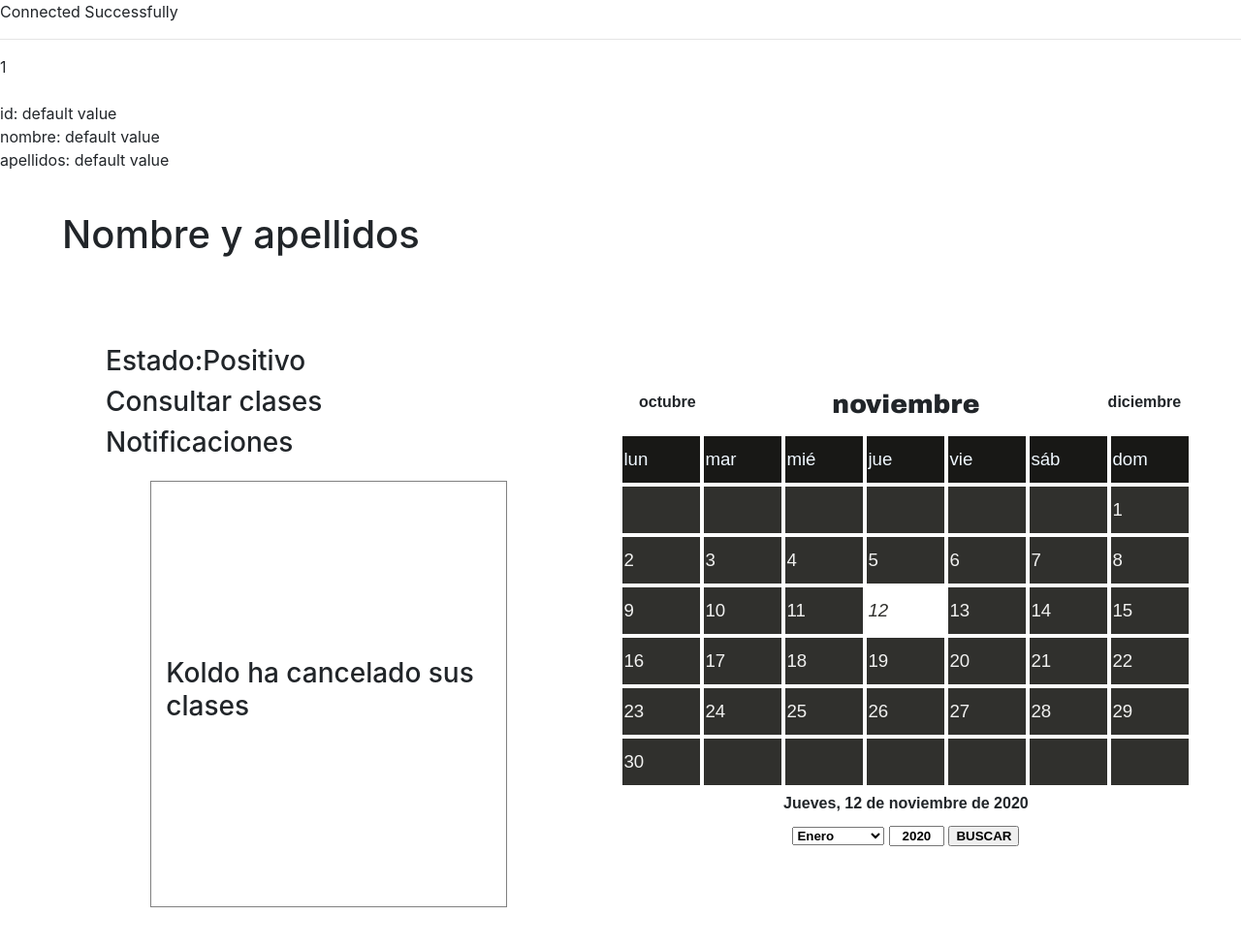
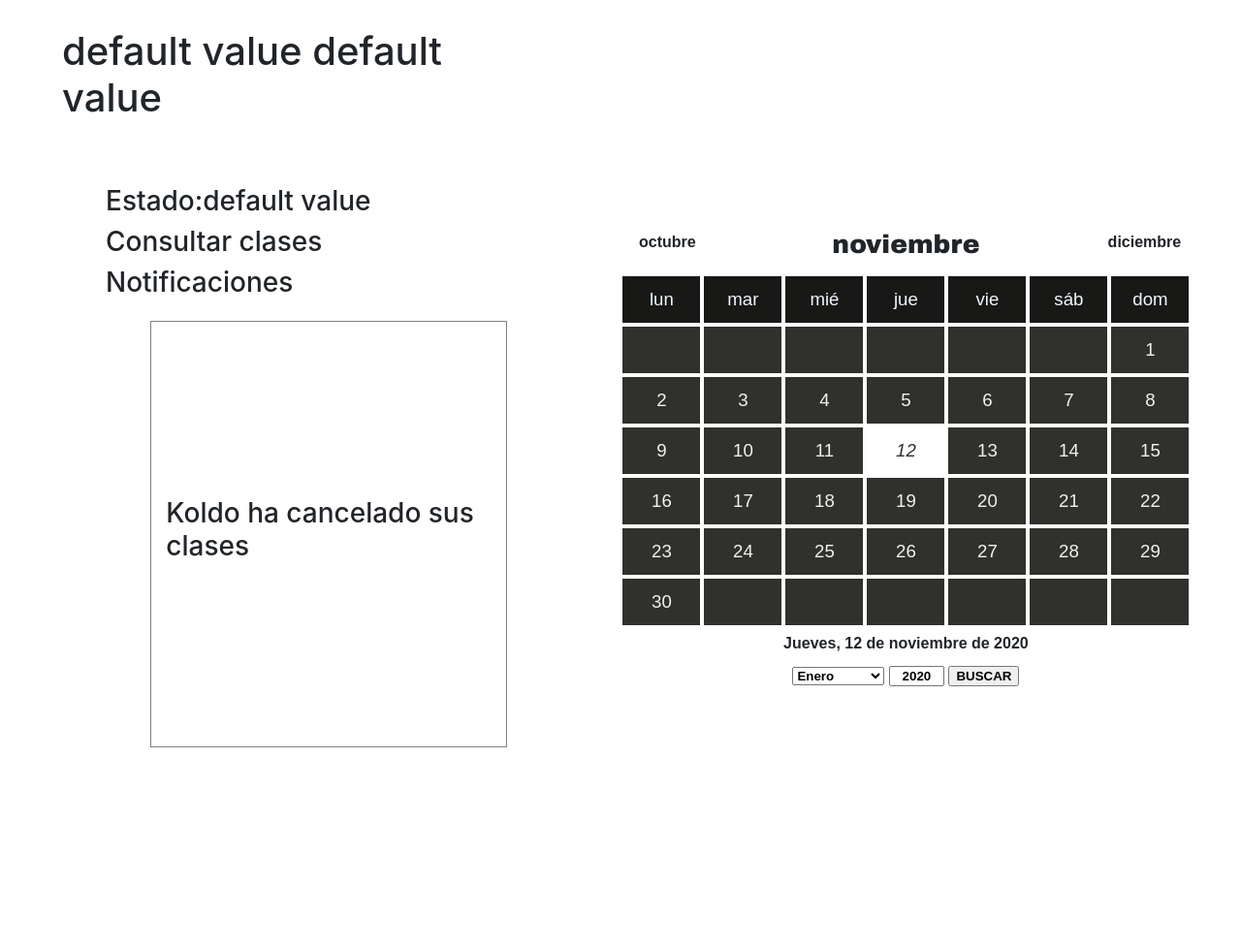
Before and after one commit to alvria10/EHUvid, a PHP site: page /information.php in a window 1280 px wide; the page is wider, and only the part inside the window is pictured. Shown: that part at 97% size. After the commit the page ends 771 px from the top of that part, so only its background shows below. Run offline with PHP 8.4, Linux system fonts and the light colour scheme; the visitor is signed in with stand-in values (Sample User, id 1); tables that the repository leaves empty or names only in its code hold one stand-in row (values such as "Sample post"); some libraries are stand-ins or nearby versions; some web fonts are replaced.

Commit message:
Actualización de datos en html realizada
Se ha conseguido actualizar los datos de html desde los recogidos de la base de datos con php. Se han empezado a modificar los botones del calendario.

```diff
--- a/information.php
+++ b/information.php
@@ -1,23 +1,18 @@
 <?php session_start();
     include 'conexion.php';
     $conn = OpenCon();
-    echo "Connected Successfully <hr>";
+    #echo "Connected Successfully <hr>";
     $ldap = $_SESSION['ldap'];
-    echo $ldap;
+    #echo $ldap;
     $row = mysqli_query($conn,"SELECT estado, nombre, apellidos FROM usuarios WHERE ldap='$ldap'");
     $consulta=mysqli_fetch_array($row);
-    echo "<br>";
+    #echo "<br>";
     if($row!=null){
-        #echo $row;
         $estado = $consulta[0] ?? 'default value';
         $nombre = $consulta[1] ?? 'default value';
         $apellidos = $consulta[2] ?? 'default value';
-        echo "<br>id: ";
-        echo $estado;
-        echo "<br>nombre: ";
-        echo $nombre;
-        echo "<br>apellidos: ";
-        echo $apellidos;
+        $espacio = " ";
+        $nombreyapellidos = $nombre . $espacio . $apellidos;
     }else{
         echo "MAL ";
     }
@@ -60,8 +55,9 @@
 
         <!--Nombre y apellidos-->
         <div class="col-lg-5 row d-flex align-items-center nombre ">
-          <h1 class="datos">Nombre y apellidos</h1>
-
+          <h1 class="datos" id="nombre">
+            <?php echo $nombreyapellidos; ?>
+          </h1>
         </div>
 
 
@@ -71,8 +67,8 @@
           <!--estado-->
           <div class="col-lg-5 row d-flex  justify-content-center informacion">
             <div class="col-lg-12 row d-flex estado">
-              <h3 class="datos">Estado:</h3>
-              <h3 class="datos">Positivo</h3>
+              <h3 class="datos">Estado: </h3>
+              <h3 class="datos"><?php echo $estado; ?></h3>
 
             </div>
 
--- a/js/misjs/calendar.js
+++ b/js/misjs/calendar.js
@@ -10,24 +10,32 @@
     diahoy=hoy.getDate(); //dia mes actual
     meshoy=hoy.getMonth(); //mes actual
     annohoy=hoy.getFullYear(); //año actual
+
     // Elementos del DOM: en cabecera de calendario
     tit=document.getElementById("titulos"); //cabecera del calendario
     ant=document.getElementById("anterior"); //mes anterior
     pos=document.getElementById("posterior"); //mes posterior
+
     // Elementos del DOM en primera fila
     f0=document.getElementById("fila0");
+
     //Pie de calendario
     pie=document.getElementById("fechaactual");
     pie.innerHTML+=lasemana[diasemhoy]+", "+diahoy+" de "+meses[meshoy]+" de "+annohoy;
+
     //formulario: datos iniciales:
     document.buscar.buscaanno.value=annohoy;
+
     // Definir elementos iniciales:
     mescal = meshoy; //mes principal
     annocal = annohoy //año principal
+
     //iniciar calendario:
     cabecera()
     primeralinea()
     escribirdias()
+
+
 }
 //FUNCIONES de creación del calendario:
 //cabecera del calendario
@@ -36,7 +44,9 @@
          mesant=mescal-1; //mes anterior
          mespos=mescal+1; //mes posterior
          if (mesant<0) {mesant=11;}
-         if (mespos>11) {mespos=0;}
+             if (mespos>11) {
+                 mespos=0;
+             }
              ant.innerHTML=meses[mesant]
              pos.innerHTML=meses[mespos]
          }
@@ -151,14 +161,13 @@
    if(e<5){
 
       if(notmesanterior(i,e)){
-
-         fila=document.getElementById("fila"+i);
-         celda=fila.getElementsByTagName("td")[e];
-         var array = tit.textContent.split(" ")
-         alert( array[0] + " " + celda.textContent)
+         celda=diassemana[e];
+         alert(celda)
 
       }
 
+   } else {
+       alert("No hay clase el día seleccionado")
    }
 }
 
```
Lines whose indentation alone changed are shown as unchanged.
